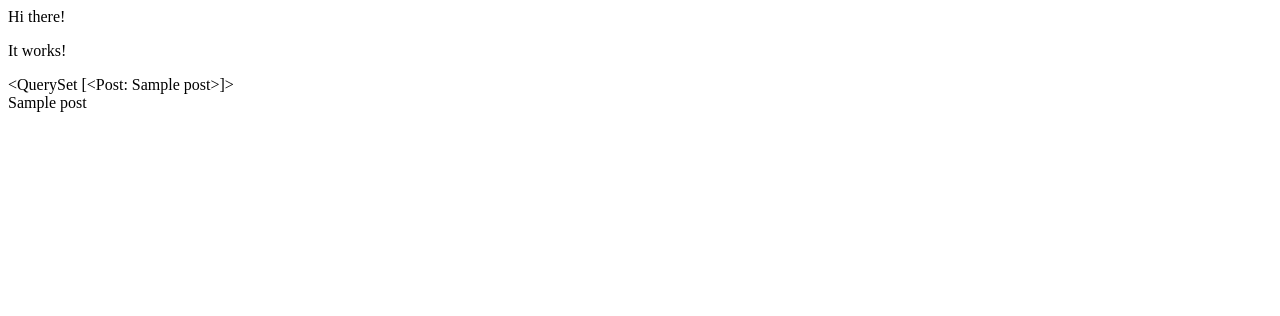
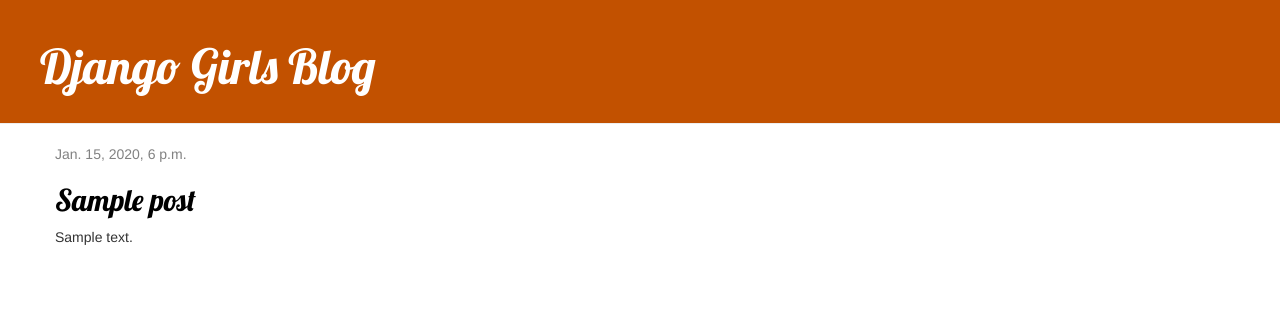
Before and after one commit to unicornpoacher/my-first-blog, a Django app: page / in a window 1280 px wide. Shown: the top 316 px of the page. Run offline with Django 3.2, Linux system fonts and the light colour scheme; tables that the repository leaves empty hold one stand-in row (values such as "Sample post"); some libraries are stand-ins or nearby versions.

Commit message:
Added view and template for detailed blog post as well as CSS for the site

```diff
--- a/blog/admin.py
+++ b/blog/admin.py
@@ -1,4 +1,4 @@
 from django.contrib import admin
-from .models import Post
+from .models import Post #from the Post class defined in models.py in the blog directory
 
-admin.site.register(Post)
+admin.site.register(Post)#to make post available on the admin page, need to register
--- a/blog/models.py
+++ b/blog/models.py
@@ -1,9 +1,12 @@
+#whole code was added from tutorial
+
 from django.conf import settings
 from django.db import models
 from django.utils import timezone
 
 
 class Post(models.Model):
+
     author = models.ForeignKey(settings.AUTH_USER_MODEL, on_delete=models.CASCADE)
     title = models.CharField(max_length=200)
     text = models.TextField()
--- /dev/null
+++ b/blog/static/css/blog.css
@@ -0,0 +1,46 @@
+.page-header {
+    background-color: #C25100;
+    margin-top: 0;
+    padding: 20px 20px 20px 40px;
+}
+
+.page-header h1, .page-header h1 a, .page-header h1 a:visited, .page-header h1 a:active {
+    color: #ffffff;
+    font-size: 36pt;
+    text-decoration: none;
+}
+
+.content {
+    margin-left: 40px;
+}
+
+h1, h2, h3, h4 {
+    font-family: 'Lobster', cursive;
+}
+
+.date {
+    color: #828282;
+}
+
+.save {
+    float: right;
+}
+
+.post-form textarea, .post-form input {
+    width: 100%;
+}
+
+.top-menu, .top-menu:hover, .top-menu:visited {
+    color: #ffffff;
+    float: right;
+    font-size: 26pt;
+    margin-right: 20px;
+}
+
+.post {
+    margin-bottom: 70px;
+}
+
+.post h2 a, .post h2 a:visited {
+    color: #000000;
+}
--- /dev/null
+++ b/blog/templates/blog/base.html
@@ -0,0 +1,23 @@
+{% load static %}
+<html>
+    <head>
+        <title>Django Girls blog</title>
+        <link rel="stylesheet" href="//maxcdn.bootstrapcdn.com/bootstrap/3.2.0/css/bootstrap.min.css">
+        <link rel="stylesheet" href="//maxcdn.bootstrapcdn.com/bootstrap/3.2.0/css/bootstrap-theme.min.css">
+        <link href='//fonts.googleapis.com/css?family=Lobster&subset=latin,latin-ext' rel='stylesheet' type='text/css'>
+        <link rel="stylesheet" href="{% static 'css/blog.css' %}">
+    </head>
+        <body>
+            <div class="page-header">
+                <h1><a href="/">Django Girls Blog</a></h1>
+            </div>
+            <div class="content container">
+                <div class="row">
+                    <div class="col-md-8"><!-- Look at post_list.html to see what gets filled in the block content -->
+                    {% block content %}
+                    {% endblock %}
+                    </div>
+                </div>
+            </div>
+        </body>
+</html>
--- a/blog/templates/blog/post_list.html
+++ b/blog/templates/blog/post_list.html
@@ -1,12 +1,21 @@
-<html>
-<body>
-    <p>Hi there!</p>
-    <p>It works!</p>
-    <div>{{ posts }}</div>
-    <div>
+{% extends 'blog/base.html' %}
+
+<!-- This tag is how the system knows to look for base.html
+
+the base.html has the template for this page.  Then the block content tags will print out the post.
+The block content name has to tie with what is defined in the block for base-->
+
+
+
+
+{% block content %}
     {% for post in posts %}
-        {{ post }}
+        <div class="post">
+            <div class="date">
+                {{ post.published_date }}
+            </div>
+            <h2><a href="{% url 'post_detail' pk=post.pk %}">{{ post.title }}</a></h2>
+            <p>{{ post.text|linebreaksbr }}</p>
+        </div>
     {% endfor %}
-    </div>
-</body>
-</html>
+{% endblock %}
--- a/blog/urls.py
+++ b/blog/urls.py
@@ -3,4 +3,5 @@
 
 urlpatterns = [
     path('', views.post_list, name='post_list'),
+    path('post/<int:pk>/', views.post_detail, name='post_detail'),
 ]
--- a/blog/views.py
+++ b/blog/views.py
@@ -1,11 +1,16 @@
-from django.shortcuts import render
+from django.shortcuts import render, get_object_or_404
 from .models import Post
 from django.utils import timezone
 
 
 # Create your views here.
 
-
+#created from tutorial.  name must match the name in URLs file
 def post_list(request):
     posts = Post.objects.filter(published_date__lte=timezone.now()).order_by('published_date')
     return render(request, 'blog/post_list.html', {'posts': posts})
+
+
+def post_detail(request, pk):
+    post = get_object_or_404(Post, pk=pk)
+    return render(request, 'blog/post_detail.html', {'post': post})
--- a/mysite/settings.py
+++ b/mysite/settings.py
@@ -37,7 +37,7 @@
     'django.contrib.sessions',
     'django.contrib.messages',
     'django.contrib.staticfiles',
-    'blog.apps.BlogConfig',
+    'blog.apps.BlogConfig', #added
 ]
 
 MIDDLEWARE = [
@@ -119,4 +119,4 @@
 # https://docs.djangoproject.com/en/2.2/howto/static-files/
 
 STATIC_URL = '/static/'
-STATIC_ROOT = os.path.join(BASE_DIR, 'static')
+STATIC_ROOT = os.path.join(BASE_DIR, 'static') #added
```
Also changed, not shown: blog/templates/blog/post_detail.html (added, +13 -0 lines), 2 other files.
